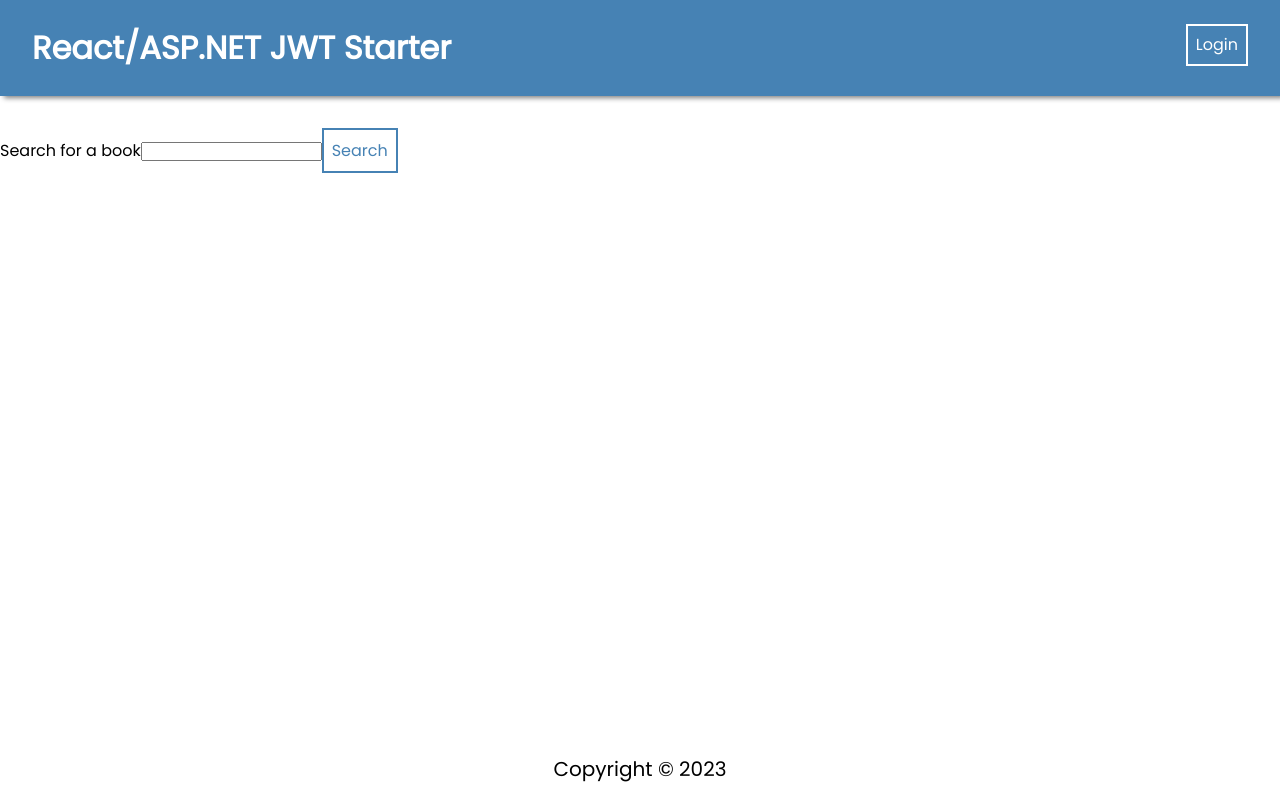
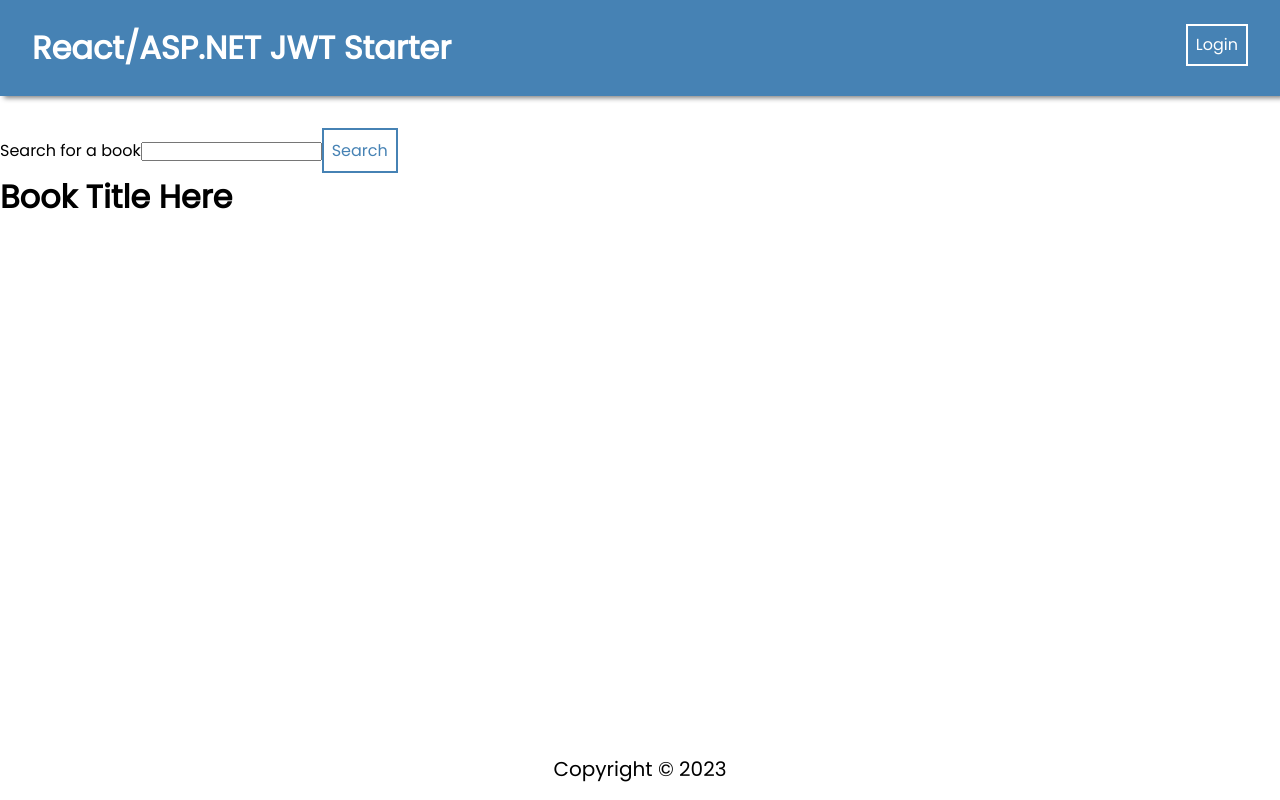
Before and after one commit to SouthernBoy45/BookNook, a React (Create React App) app in the folder ReactJWTFrontend_Starter-main/: page /search in a window 1280 px wide. Built offline with nearby package versions, Linux system fonts and the light colour scheme.

Commit message:
Made progress on the Book component.

```diff
--- a/ReactJWTFrontend_Starter-main/src/components/Book/Book.jsx
+++ b/ReactJWTFrontend_Starter-main/src/components/Book/Book.jsx
@@ -0,0 +1,23 @@
+
+import React, { useState } from 'react';
+
+
+const Book = ({books, searchForBooks}) => {
+
+    const [bookCard, setBookCard] = useState("");
+
+    function booksList(){
+        searchForBooks().map();
+    }
+
+    return (
+        <div>
+            <h1> Book Title Here </h1>
+            <ul>
+            <li>{booksList}</li>
+            </ul>
+        </div>
+     );
+}
+
+export default Book;
--- a/ReactJWTFrontend_Starter-main/src/pages/SearchPage/SearchPage.jsx
+++ b/ReactJWTFrontend_Starter-main/src/pages/SearchPage/SearchPage.jsx
@@ -1,8 +1,9 @@
 import React from "react";
-import { useEffect, useState } from "react";
+import { useState } from "react";
 import useAuth from "../../hooks/useAuth";
+import axios from "axios";
+import Book from "../../components/Book/Book";
 
-import axios from "axios";
 
 const SearchPage = ({}) => {
 
@@ -13,7 +14,7 @@ const SearchPage = ({}) => {
         try {
             let response = await axios.get(`https://www.googleapis.com/books/v1/volumes?q=${userInput}`)
             console.log(response.data)
-            setBooks(response.data.items)
+            setBooks(response.data.items).map();
         } catch(error) {
             console.log(error.response.data)
         }
@@ -21,7 +22,6 @@ const SearchPage = ({}) => {
 console.log(books)
     function handleSubmit(event) {
         event.preventDefault();
-        //searchPageProperty(userInput);
     }
 
     return (
@@ -29,6 +29,9 @@ console.log(books)
             <label>Search for a book</label>
             <input type='text' value = {userInput} onChange={(event) => setUserInput(event.target.value)}/>
             <button onClick={searchForBooks} type='submit'>Search</button>
+            <ul>
+                <Book/>
+            </ul>
         </form>
     );
 
```
